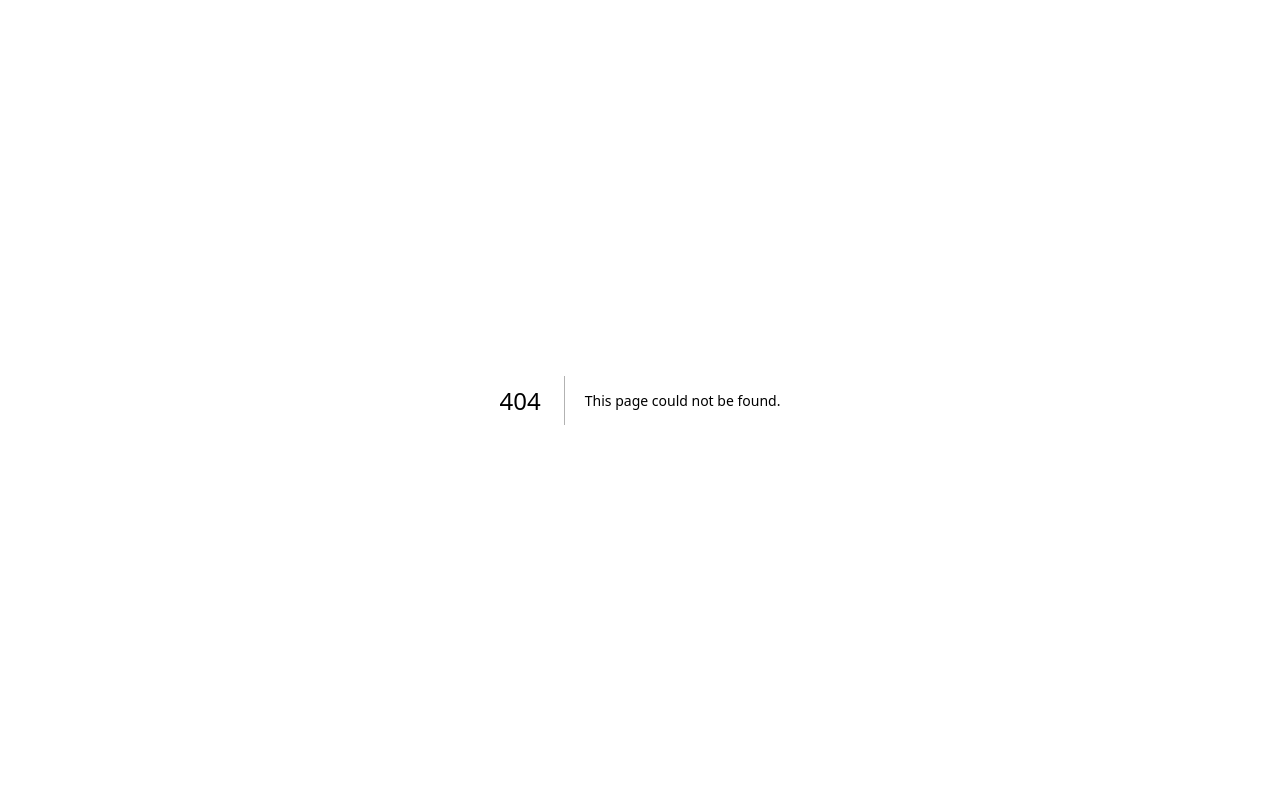
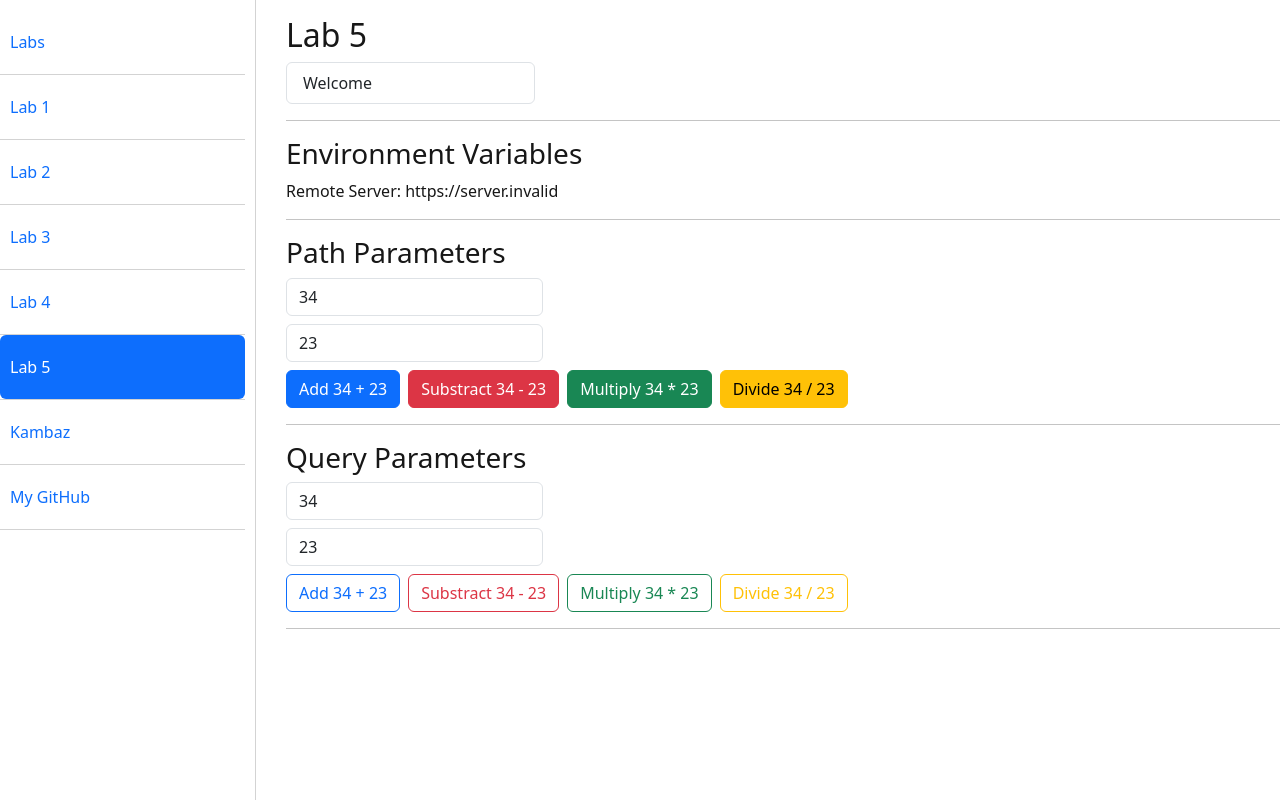
Before and after one commit to arundaniel-kennedy/kambaz-react-web-app, a Next.js app: page /Labs/Lab5 in a window 1280 px wide. Before the commit this address had no page. Built offline with nearby package versions, Linux system fonts and the light colour scheme; no server answers.

Commit message:
added some lab 5 and building submodules

```diff
--- /dev/null
+++ b/app/Labs/Lab5/EnvironmentVariables.tsx
@@ -0,0 +1,10 @@
+const HTTP_SERVER = process.env.NEXT_PUBLIC_HTTP_SERVER;
+export default function EnvironmentVariables() {
+  return (
+    <div id="wd-environment-variables">
+      <h3>Environment Variables</h3>
+      <p>Remote Server: {HTTP_SERVER}</p>
+      <hr />
+    </div>
+  );
+}
--- /dev/null
+++ b/app/Labs/Lab5/PathParameters.tsx
@@ -0,0 +1,62 @@
+"use client"
+import React, { useState } from "react";
+import { FormControl } from "react-bootstrap";
+
+const HTTP_SERVER = process.env.NEXT_PUBLIC_HTTP_SERVER;
+
+export default function PathParameters() {
+  const [a, setA] = useState("34");
+  const [b, setB] = useState("23");
+  return (
+    <div>
+      <h3>Path Parameters</h3>
+      <FormControl
+        className="mb-2"
+        id="wd-path-parameter-a"
+        type="number"
+        defaultValue={a}
+        onChange={(e) => setA(e.target.value)}
+      />
+      <FormControl
+        className="mb-2"
+        id="wd-path-parameter-b"
+        type="number"
+        defaultValue={b}
+        onChange={(e) => setB(e.target.value)}
+      />
+      <a
+        className="btn btn-primary me-2"
+        id="wd-path-parameter-add"
+        href={`${HTTP_SERVER}/lab5/add/${a}/${b}`}
+        target="_blank"
+      >
+        Add {a} + {b}
+      </a>
+      <a
+        className="btn btn-danger me-2"
+        id="wd-path-parameter-subtract"
+        href={`${HTTP_SERVER}/lab5/subtract/${a}/${b}`}
+        target="_blank"
+      >
+        Substract {a} - {b}
+      </a>
+      <a
+        className="btn btn-success me-2"
+        id="wd-path-parameter-multiply"
+        href={`${HTTP_SERVER}/lab5/multiply/${a}/${b}`}
+        target="_blank"
+      >
+        Multiply {a} * {b}
+      </a>
+      <a
+        className="btn btn-warning"
+        id="wd-path-parameter-divide"
+        href={`${HTTP_SERVER}/lab5/divide/${a}/${b}`}
+        target="_blank"
+      >
+        Divide {a} / {b}
+      </a>
+      <hr />
+    </div>
+  );
+}
--- /dev/null
+++ b/app/Labs/Lab5/QueryParameters.tsx
@@ -0,0 +1,62 @@
+"use client"
+import React, { useState } from "react";
+import { FormControl } from "react-bootstrap";
+
+const HTTP_SERVER = process.env.NEXT_PUBLIC_HTTP_SERVER;
+
+export default function QueryParameters() {
+  const [a, setA] = useState("34");
+  const [b, setB] = useState("23");
+  return (
+    <div id="wd-query-parameters">
+      <h3>Query Parameters</h3>
+      <FormControl
+        id="wd-query-parameter-a"
+        className="mb-2"
+        defaultValue={a}
+        type="number"
+        onChange={(e) => setA(e.target.value)}
+      />
+      <FormControl
+        id="wd-query-parameter-b"
+        className="mb-2"
+        defaultValue={b}
+        type="number"
+        onChange={(e) => setB(e.target.value)}
+      />
+      <a
+        id="wd-query-parameter-add"
+        href={`${HTTP_SERVER}/lab5/calculator?operation=add&a=${a}&b=${b}`}
+        target="_blank"
+        className="btn btn-outline-primary me-2"
+      >
+        Add {a} + {b}
+      </a>
+      <a
+        id="wd-query-parameter-subtract"
+        href={`${HTTP_SERVER}/lab5/calculator?operation=subtract&a=${a}&b=${b}`}
+        target="_blank"
+        className="btn btn-outline-danger me-2"
+      >
+        Substract {a} - {b}
+      </a>
+      <a
+        id="wd-query-parameter-multiply"
+        href={`${HTTP_SERVER}/lab5/calculator?operation=multiply&a=${a}&b=${b}`}
+        target="_blank"
+        className="btn btn-outline-success me-2"
+      >
+        Multiply {a} * {b}
+      </a>
+      <a
+        id="wd-query-parameter-divide"
+        href={`${HTTP_SERVER}/lab5/calculator?operation=divide&a=${a}&b=${b}`}
+        target="_blank"
+        className="btn btn-outline-warning"
+      >
+        Divide {a} / {b}
+      </a>
+      <hr />
+    </div>
+  );
+}
--- /dev/null
+++ b/app/Labs/Lab5/page.css
@@ -0,0 +1,3 @@
+.form-control {
+    width: fit-content;
+}
--- /dev/null
+++ b/app/Labs/Lab5/page.tsx
@@ -0,0 +1,27 @@
+import EnvironmentVariables from "./EnvironmentVariables";
+import PathParameters from "./PathParameters";
+import QueryParameters from "./QueryParameters";
+const HTTP_SERVER = process.env.NEXT_PUBLIC_HTTP_SERVER;
+
+import "./page.css"
+
+export default function Lab5() {
+  return (
+    <div id="wd-lab5" className="pt-3">
+      <h2>Lab 5</h2>
+      <div className="list-group">
+        <a
+          href={`${HTTP_SERVER}/lab5/welcome`}
+          className="list-group-item w-25"
+          target="_blank"
+        >
+          Welcome
+        </a>
+      </div>
+      <hr />
+      <EnvironmentVariables />
+      <PathParameters />
+      <QueryParameters />
+    </div>
+  );
+}
--- a/app/Labs/TOC.tsx
+++ b/app/Labs/TOC.tsx
@@ -40,6 +40,11 @@ export default function TOC() {
         </NavLink>
       </NavItem>
       <NavItem>
+        <NavLink href="/Labs/Lab5" as={Link} className={`nav-link ${pathname.endsWith("Lab5") ? "active" : ""}`}>
+          Lab 5
+        </NavLink>
+      </NavItem>
+      <NavItem>
         <NavLink href="/" as={Link}>
           Kambaz
         </NavLink>
```
Also changed, not shown: app/Labs/page.tsx (+14 -4 lines).
